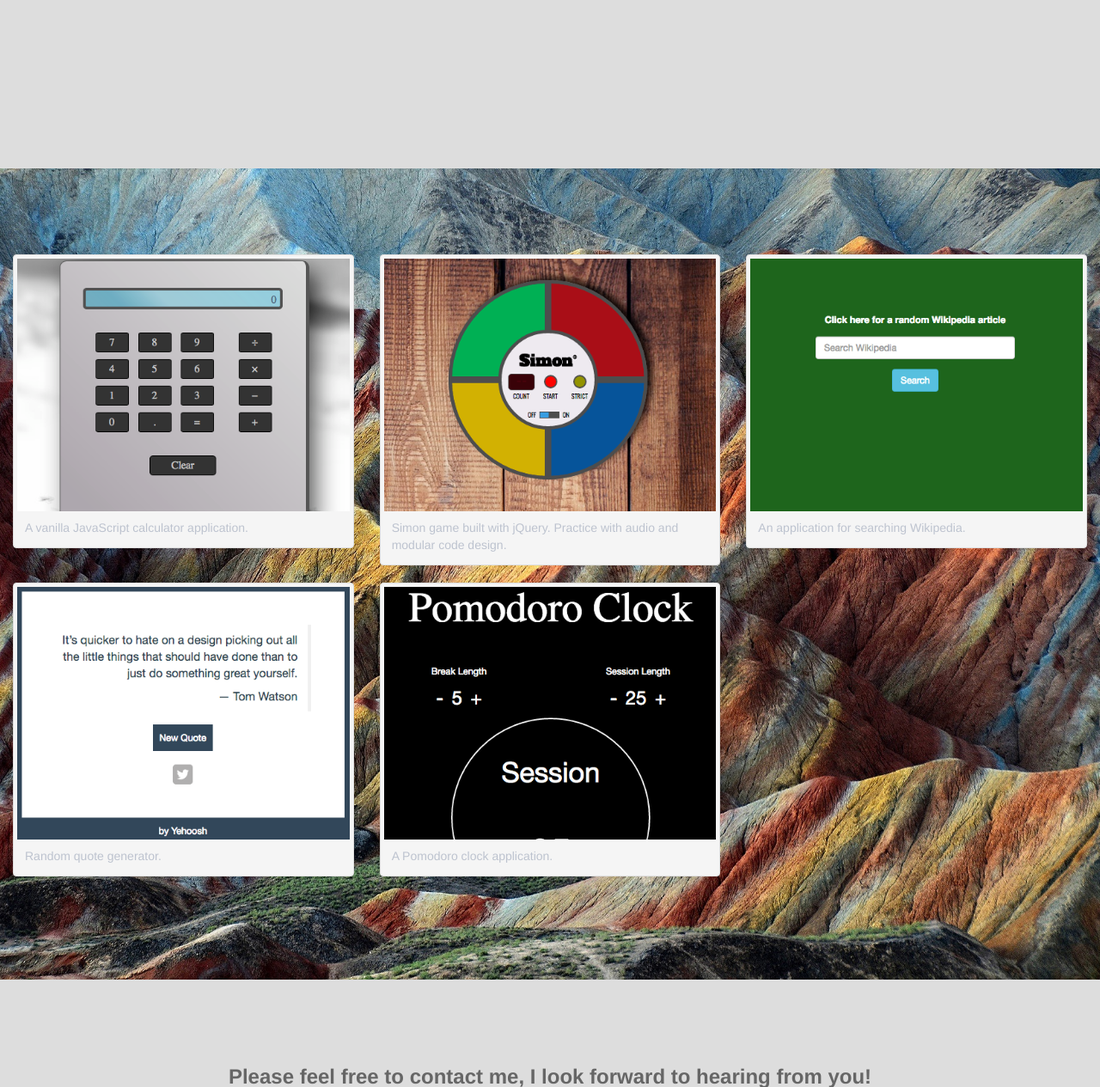
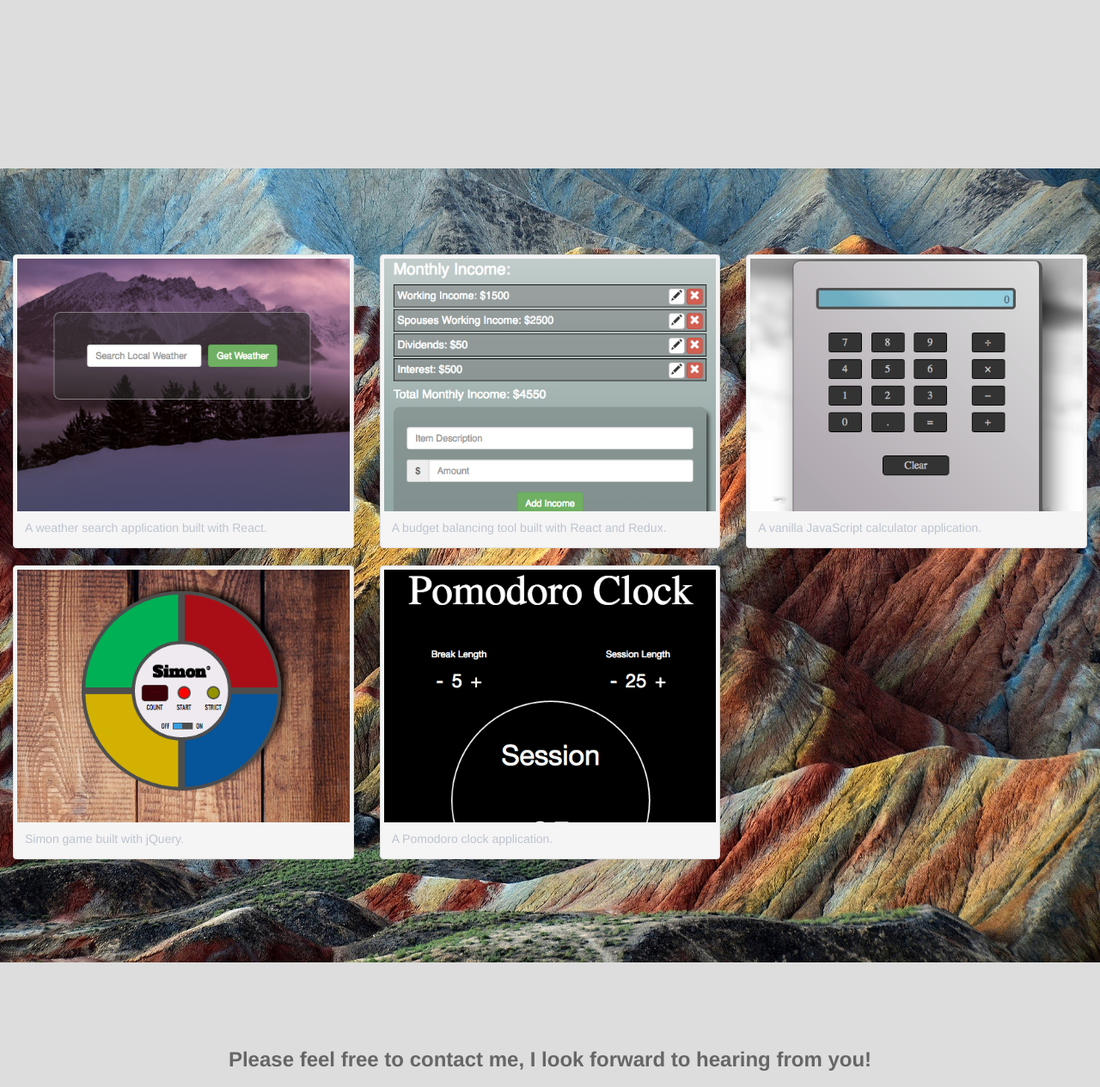
Before and after one commit to ranyehushua/PortfolioWebsite, a PHP site: page / in a window 1280 px wide. Shown: the part 1145-2410 px from the top of the page at 86% size. Run offline with PHP 8.4, Linux system fonts and the light colour scheme; data that the repository does not hold is empty; some libraries are stand-ins or nearby versions.

Commit message:
Added links to WeatherApp and BudgetBalancer from landing page

```diff
--- a/index.php
+++ b/index.php
@@ -100,17 +100,17 @@
       <div class="row">
         <!-- Start Thumbnail #1 -->
         <div class="col-xs-12 col-sm-6 col-lg-4">
-          <a class="thumbnail" href="calculator/index.html">
-            <img src="img/thumbnails/calculator.png" class="img-responsive">
-            <div class="caption">A vanilla JavaScript calculator application.</div>
+          <a class="thumbnail" href="ReactWeather/index.html">
+            <img src="img/thumbnails/weather.png" class="img-responsive">
+            <div class="caption">A weather search application built with React.</div>
           </a>
         </div>
         <!-- End Thumbnail #1 -->
         <!-- Start Thumbnail #2 -->
         <div class="col-xs-12 col-sm-6 col-lg-4">
-          <a class="thumbnail" href="SimonGame/index.html">
-            <img src="img/thumbnails/simon.png" class="img-responsive">
-            <div class="caption">Simon game built with jQuery. Practice with audio and modular code design.</div>
+          <a class="thumbnail" href="BudgetBalancer/index.html">
+            <img src="img/thumbnails/budget.png" class="img-responsive">
+            <div class="caption">A budget balancing tool built with React and Redux.</div>
           </a>
         </div>
         <!-- End Thumbnail #2 -->
@@ -118,9 +118,9 @@
         <div class="clearfix visible-sm-block visible-md-block"></div>
         <!-- Start Thumbnail #3 -->
         <div class="col-xs-12 col-sm-6 col-lg-4">
-          <a class="thumbnail" href="WikiViewer/index.html">
-            <img src="img/thumbnails/wikiviewer.png" class="img-responsive">
-            <div class="caption">An application for searching Wikipedia.</div>
+          <a class="thumbnail" href="calculator/index.html">
+            <img src="img/thumbnails/calculator.png" class="img-responsive">
+            <div class="caption">A vanilla JavaScript calculator application.</div>
           </a>
         </div>
         <!-- End Thumbnail #3 -->
@@ -128,9 +128,9 @@
         <div class="clearfix visible-lg-block"></div>
         <!-- Start Thumbnail #4 -->
         <div class="col-xs-12 col-sm-6 col-lg-4">
-          <a class="thumbnail" href="RandomQuote/index.html">
-            <img src="img/thumbnails/quote.png" class="img-responsive">
-            <div class="caption">Random quote generator.</div>
+          <a class="thumbnail" href="SimonGame/index.html">
+            <img src="img/thumbnails/simon.png" class="img-responsive">
+            <div class="caption">Simon game built with jQuery.</div>
           </a>
         </div>
         <!-- End Thumbnail #4 -->
```
